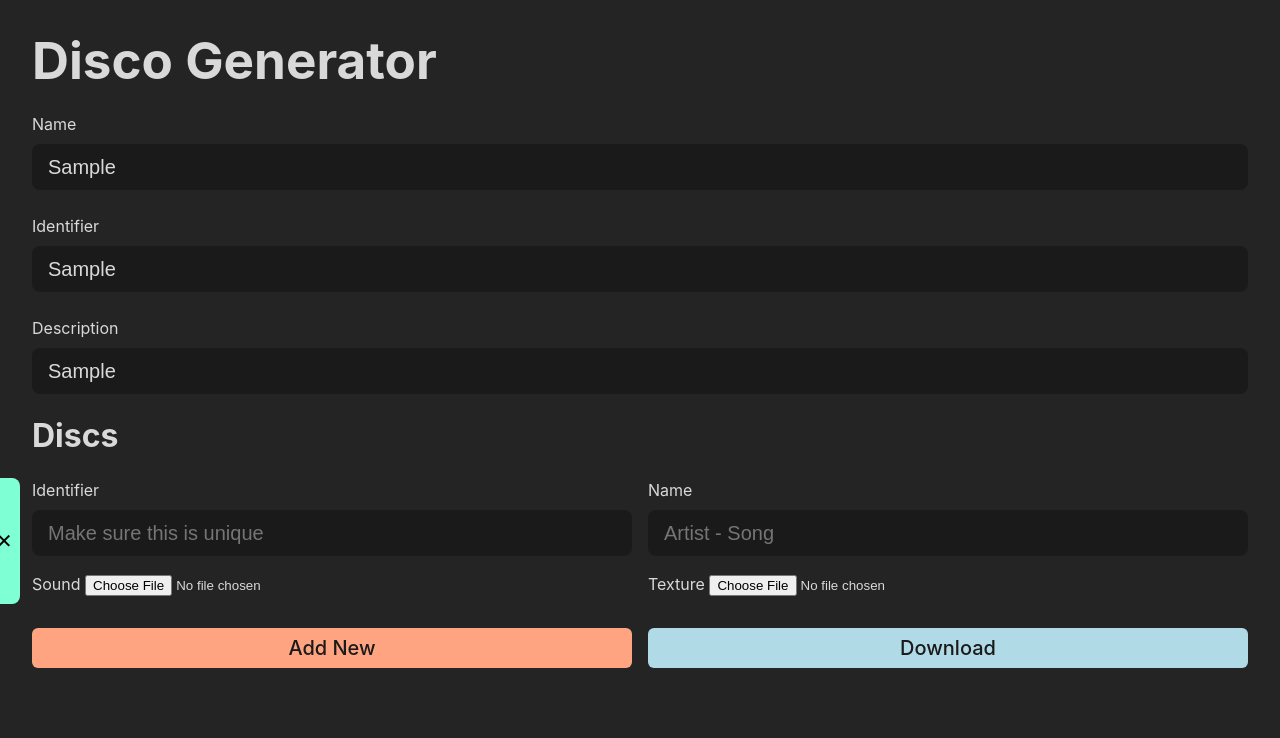
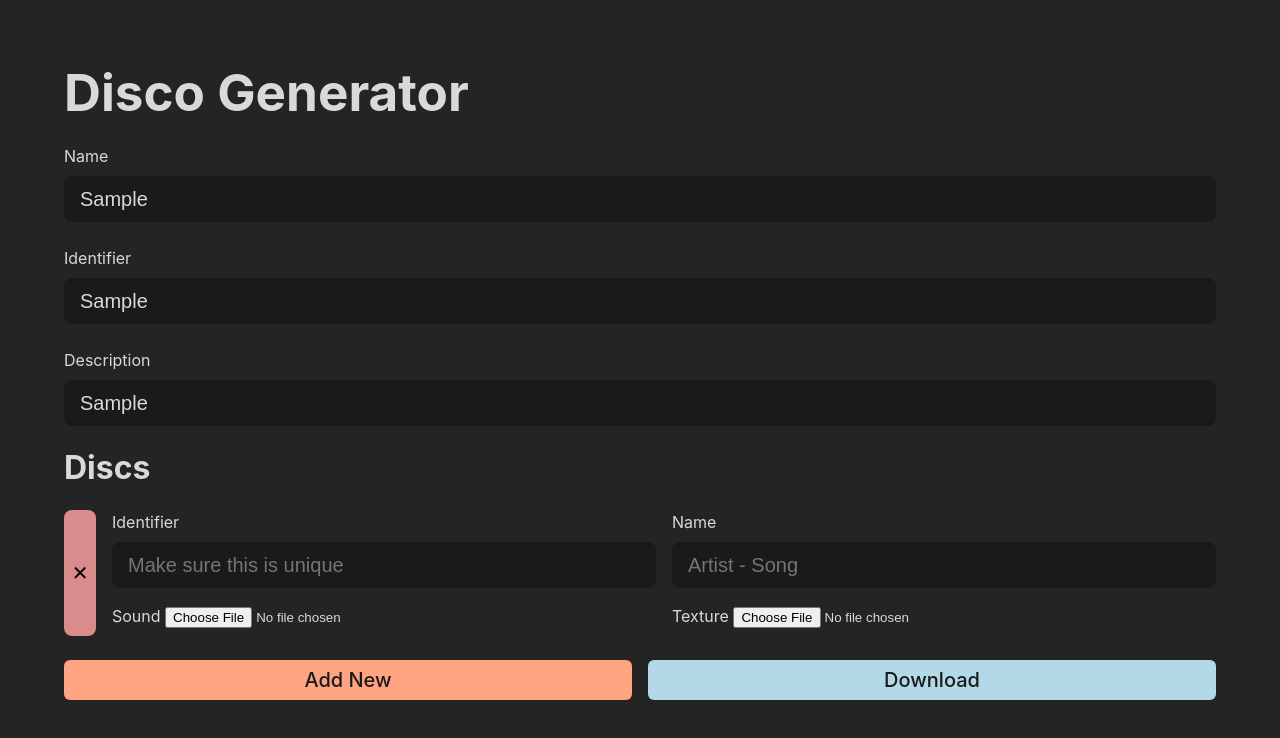
Before and after one commit to auxves/disco-generator, a Svelte app: page / in a window 1280 px wide. Both pictures are taken after typing "Sample", "Sample", "Sample" into the empty fields and a click on the button "Add New". Shown: the top 738 px of the page. Built offline with nearby package versions, Linux system fonts and the light colour scheme.

Commit message:
better buttons

```diff
--- a/src/App.svelte
+++ b/src/App.svelte
@@ -86,14 +86,20 @@
   }
 
   .add-new {
-    --color: hsl(0, 0%, 10%);
-    --background-color: hsl(17, 100%, 75%);
-    --background-color-hover: rgb(212, 136, 106);
+    color: hsl(0, 0%, 10%);
+    background-color: hsl(17, 100%, 75%);
+
+    &:hover {
+      background-color: rgb(212, 136, 106);
+    }
   }
 
   .download {
-    --color: hsl(0, 0%, 10%);
-    --background-color: hsl(195, 53%, 80%);
-    --background-color-hover: hsl(193, 28%, 71%);
+    color: hsl(0, 0%, 10%);
+    background-color: hsl(195, 50%, 80%);
+
+    &:hover {
+      background-color: hsl(193, 25%, 65%);
+    }
   }
 </style>
--- a/src/app.scss
+++ b/src/app.scss
@@ -39,6 +39,10 @@ h2 {
   width: 100%;
   margin: 0 auto;
   padding: 2rem;
+
+  @media (min-width: 900px) {
+    padding: 4rem;
+  }
 }
 
 button {
@@ -50,15 +54,12 @@ button {
   font-family: inherit;
   cursor: pointer;
 
-  --color: hsl(0, 0%, 85%);
-  --background-color: hsl(0, 0%, 10%);
-  color: var(--color);
-  background-color: var(--background-color);
+  color: hsl(0, 0%, 85%);
+  background-color: hsl(0, 0%, 10%);
   transition: background-color 0.2s;
 
   &:hover {
-    --background-color-hover: hsl(0, 0%, 7%);
-    background-color: var(--background-color-hover);
+    background-color: hsl(0, 0%, 7%);
   }
 }
 
@@ -78,6 +79,8 @@ input[type="text"] {
 
   color: var(--color);
   background-color: var(--background-color);
+
+  transition: outline 0.2s;
 }
 
 label {
--- a/src/lib/DiscEntry.svelte
+++ b/src/lib/DiscEntry.svelte
@@ -44,10 +44,9 @@
     display: grid;
     gap: 1rem;
     position: relative;
-  }
+    padding-left: 3rem;
 
-  @media (min-width: 900px) {
-    main {
+    @media (min-width: 900px) {
       grid-template-columns: 1fr 1fr;
     }
   }
@@ -57,19 +56,18 @@
     align-items: center;
     justify-content: center;
 
-    background-color: aquamarine;
+    background-color: hsl(0, 50%, 70%);
     color: black;
 
     width: 32px;
     height: 100%;
     border-radius: 8px;
     position: absolute;
-    transform: translateX(-44px);
 
     transition: background-color 0.2s;
 
     &:hover {
-      background-color: lightcoral;
+      background-color: hsl(0, 30%, 55%);
     }
   }
 </style>
```
